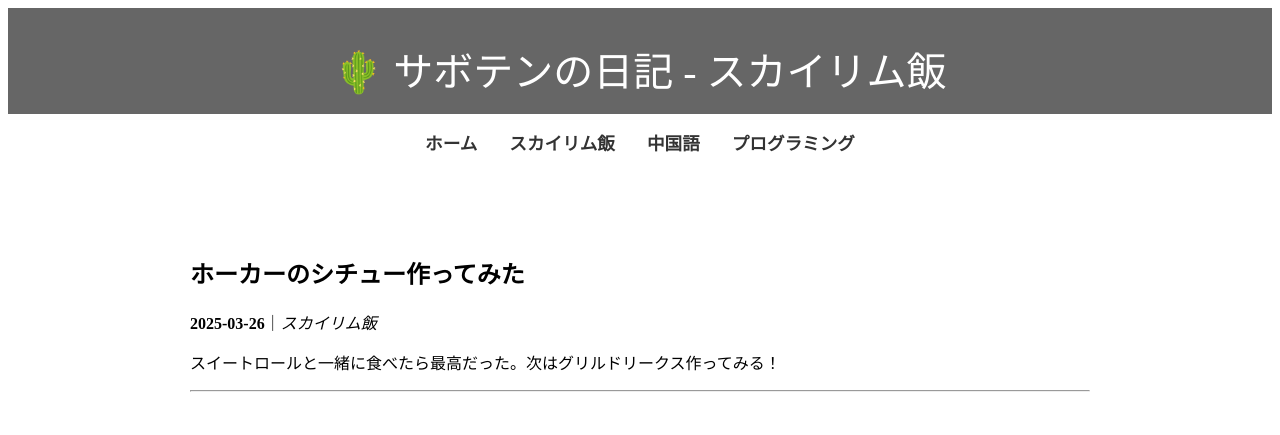
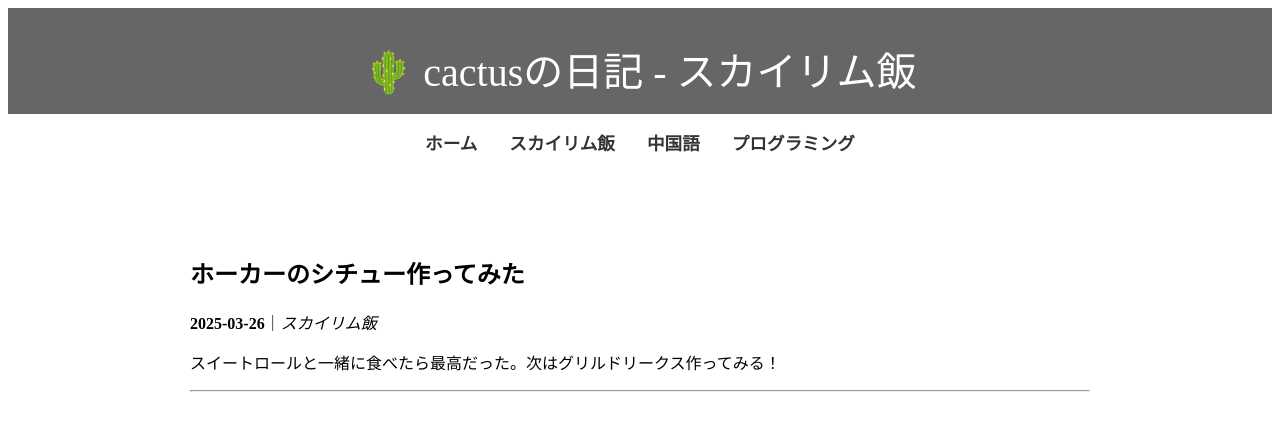
Before and after one commit to maayyo/mn.github.io, a plain HTML site: page skyrim.html in a window 1280 px wide. Drawn offline with Linux system fonts and the light colour scheme.

Commit message:
Update skyrim.html

```diff
--- a/skyrim.html
+++ b/skyrim.html
@@ -1,21 +1,20 @@
+<!-- skyrim.html -->
 <!DOCTYPE html>
 <html lang="ja">
 <head>
   <meta charset="UTF-8">
-  <title>スカイリム飯 - サボテンの日記</title>
+  <title>スカイリム飯 - cactusの日記</title>
   <link rel="stylesheet" href="css/style.css">
 </head>
 <body>
-  <header>🌵 サボテンの日記 - スカイリム飯</header>
+  <header>🌵 cactusの日記 - スカイリム飯</header>
   <nav>
     <a href="index.html">ホーム</a>
     <a href="skyrim.html">スカイリム飯</a>
     <a href="chinese.html">中国語</a>
     <a href="programming.html">プログラミング</a>
   </nav>
-
   <div class="overlay" id="blog-container"></div>
-
   <script src="js/blogLoader.js"></script>
   <script>loadBlog('articles/skyrim.json');</script>
 </body>
```
